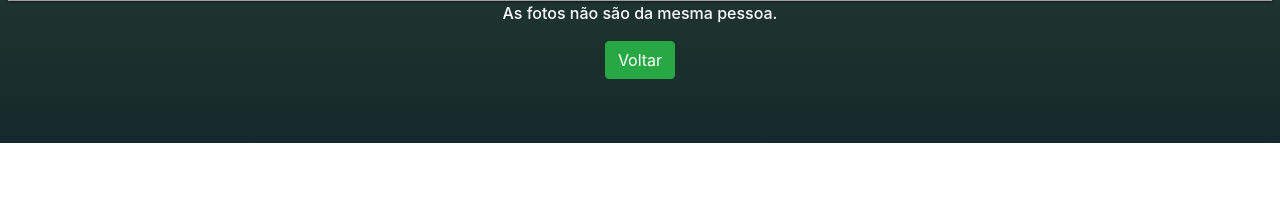
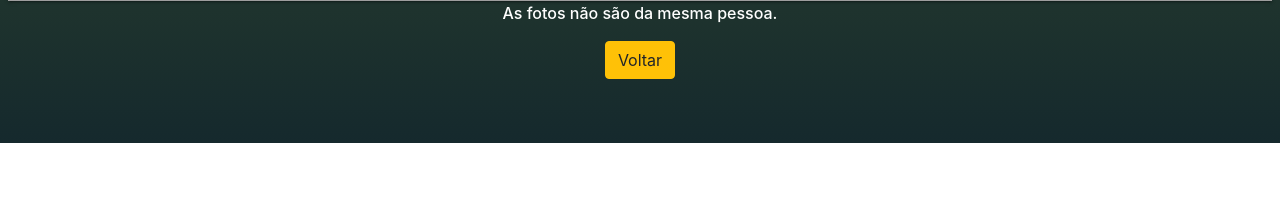
Before and after one commit to thiagolrpinho/vert_face_recognitor, a Flask app: template templates/reconhecimento_result.html in a window 1280 px wide. Shown: the part 2123-2330 px from the top of the page. Run offline with Flask 2, Linux system fonts and the light colour scheme; the template is opened without the code that fills it, so the values that code supplies are empty; some libraries are stand-ins or nearby versions; grey boxes are pictures that could not be loaded.

Commit message:
:recycle: refactor: anchor at result pages

```diff
--- a/templates/reconhecimento_result.html
+++ b/templates/reconhecimento_result.html
@@ -19,7 +19,7 @@
             {% else %}
               <p class="ty-text-body", style="color: white; font-weight: 500;">As fotos não são da mesma pessoa.</p>
             {% endif %}
-            <button class="btn btn-success" onclick="backButton('/reconhecimento_facial/')">Voltar</button>
+            <a href="/reconhecimento_facial/" class="btn btn-warning">Voltar</a>
           </div>
         </div>
       </section>
--- a/templates/renach_result.html
+++ b/templates/renach_result.html
@@ -44,7 +44,7 @@
                     </table>
                     <a href={{path_to_download}}>Clique aqui para baixar a planilha</a>
                     <br>
-                    <button onclick="backButton('/renach/')" class="btn-success" style="margin-top: 1vw; border-radius: 0.25rem;">Clique para voltar</button>
+                    <a href="/renach/" class="btn btn-warning">Voltar</a>
                 </div>
             </div>
         </section>
```
